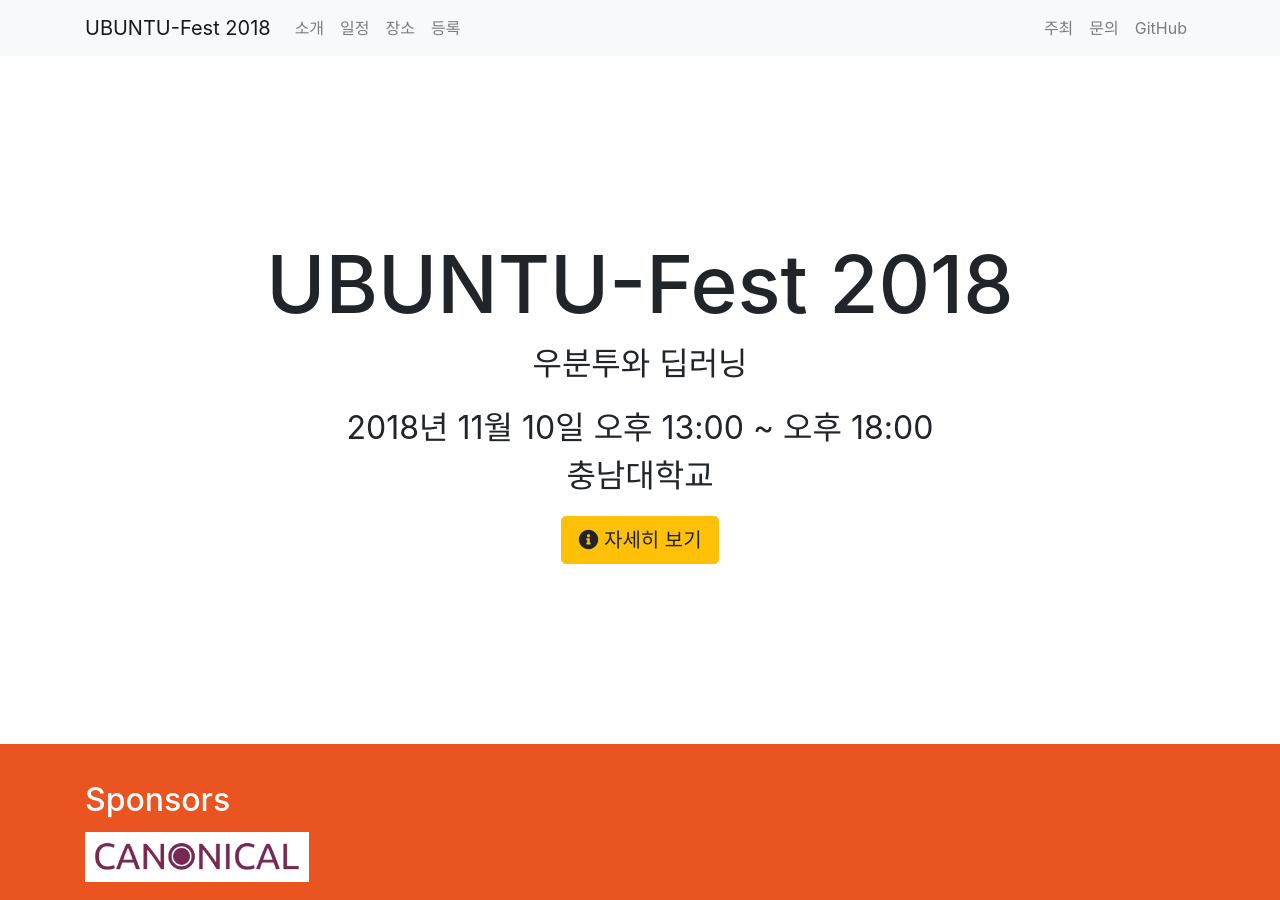
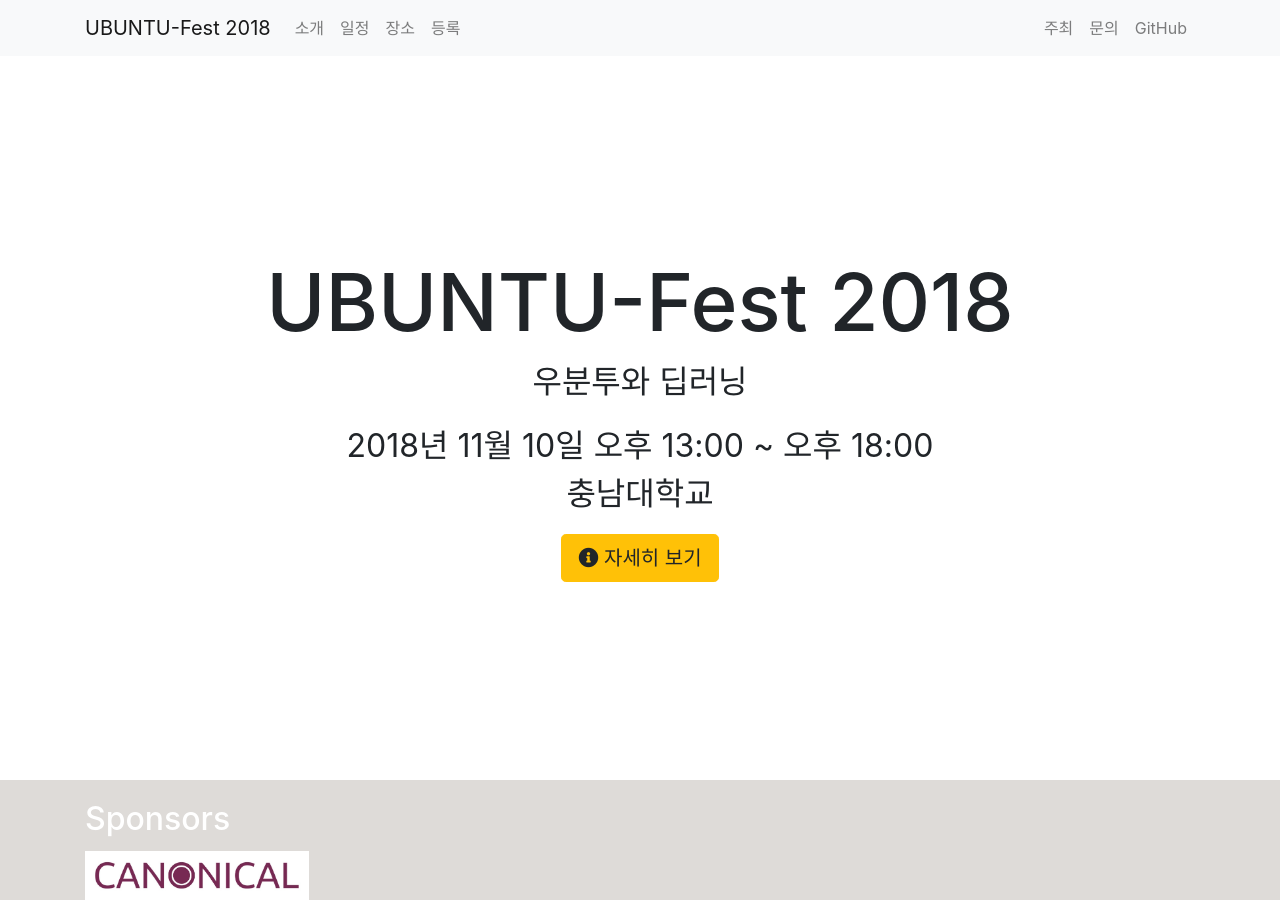
Before and after one commit to ubuntu-kr/ubuntu-fest, a Jekyll site: the page built from index.md, in a window 1280 px wide and 900 px high. Built offline with Jekyll 4.4.1, drawn with Linux system fonts in a browser that asks for light colours.

Commit message:
Fix: redesign CSS and style

```diff
--- a/_includes/footer.html
+++ b/_includes/footer.html
@@ -1,5 +1,5 @@
-<section style="background:#AEA79F;">
-<div class="container" style="padding: 10px; color: white;">
+<section style="background:#F29879;">
+<div class="container" style="padding-top: 8px; padding-bottom: 5px; color: white;">
   <p>Built and maintained by {{site.owner}} | Powered by GitHub Pages, Jekyll, Bootstrap and Font Awesome<br>
   Code & Contents licensed under {{site.code_license}} <b>{{site.copyright}}</b> | Reference page : https://meltingcon.github.io/2018</a></p>
 </div>
--- a/_includes/sponsors.html
+++ b/_includes/sponsors.html
@@ -1,4 +1,4 @@
-<section style="background:#E95420; padding-top:32px; padding-bottom:32px; color:#FFFFFF">
+<section style="background:#DEDBD8; padding-top:15px; padding-bottom:8px; color:#FFFFFF">
   <div class="container">
     <h2 style="padding-top:5px; padding-bottom:5px;">Sponsors</h2>
     <div class="row">
--- a/assets/css/style.css
+++ b/assets/css/style.css
@@ -1,7 +1,7 @@
 .main-header{
   text-align: center;
-  padding-top: 20vh;
-  padding-bottom: 20vh;
+  padding-top: 22vh;
+  padding-bottom: 22vh;
 }
 
 .main-header > h1{
```
